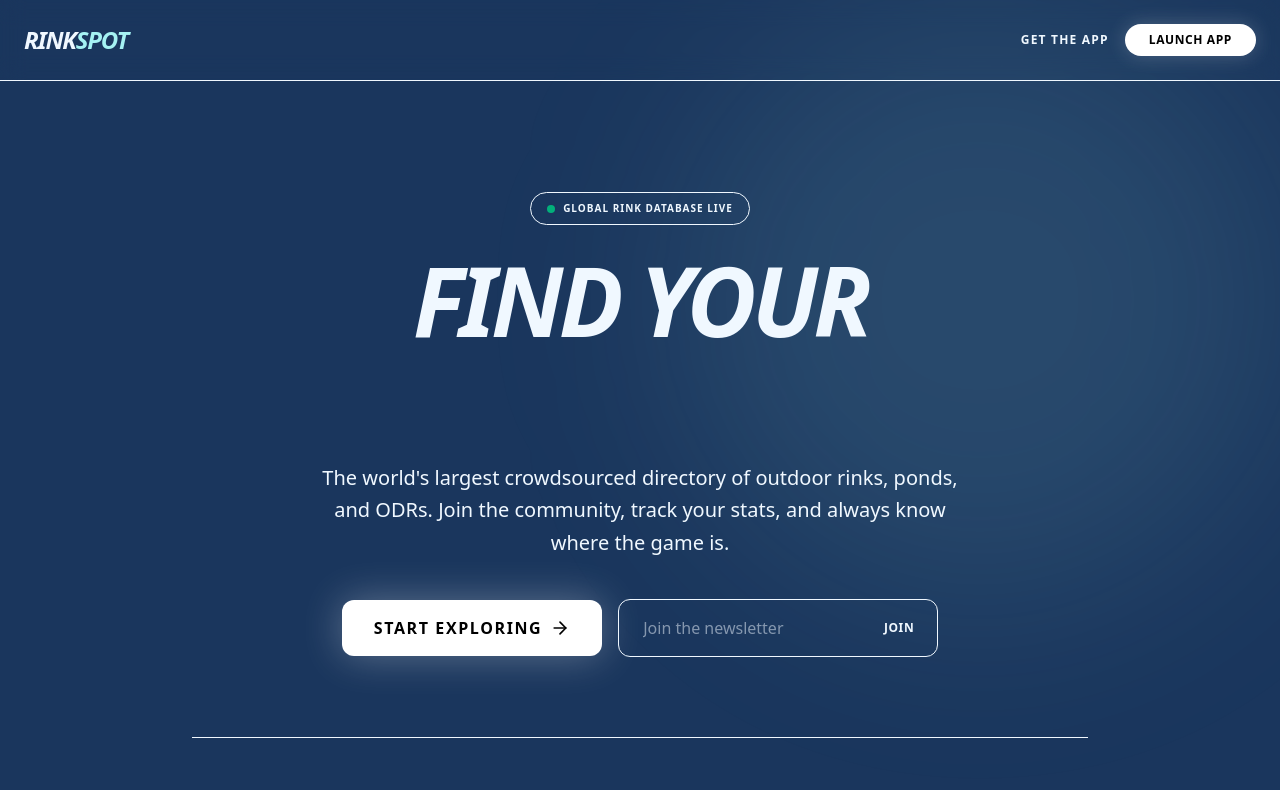
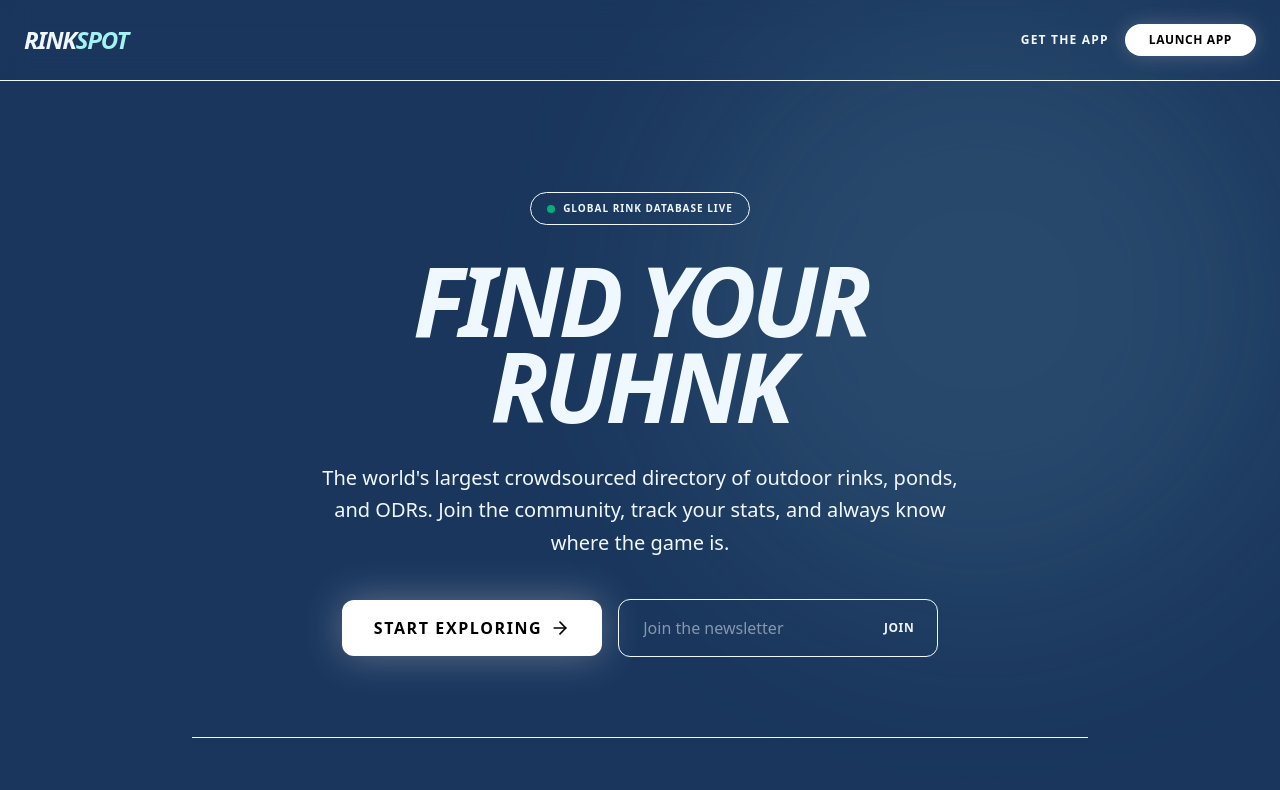
Before and after one commit to krazybird78/RinkSpot, a Next.js app: page / in a window 1280 px wide. Shown: the top 790 px of the page. Built offline with nearby package versions, Linux system fonts and the light colour scheme; no server answers.

Commit message:
Fix hero text visibility

```diff
--- a/app/page.tsx
+++ b/app/page.tsx
@@ -87,7 +87,7 @@ export default function LandingPage() {
 
           <h2 className="text-5xl md:text-7xl lg:text-8xl font-black italic uppercase tracking-tighter mb-8 leading-[0.9] animate-in fade-in slide-in-from-bottom-8 duration-700 delay-100">
             Find Your <br />
-            <span className="bg-clip-text text-transparent bg-linear-to-r from-ice-white via-vegas-gold to-ice-white bg-300% animate-gradient">Home Ice</span>
+            <span className="text-vegas-gold">Ruhnk</span>
           </h2>
 
           <p className="text-lg md:text-xl text-ice-white/60 max-w-2xl mx-auto mb-10 leading-relaxed animate-in fade-in slide-in-from-bottom-8 duration-700 delay-200">
```
